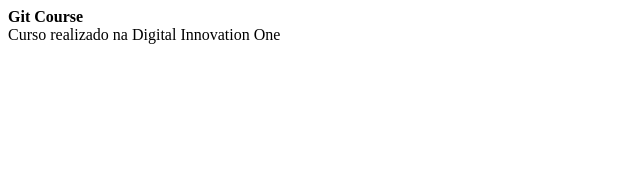
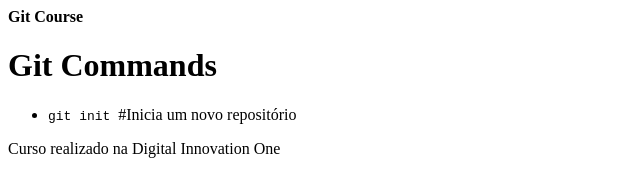
Before and after one commit to alemaocastro1986/git-course, a plain HTML site: page index.html in a window 1280 px wide. Shown: the whole page, without its empty margins (0-640 px from the left). Drawn offline with Linux system fonts and the light colour scheme.

Commit message:
Criando arquivo de estilos

```diff
--- a/index.html
+++ b/index.html
@@ -4,11 +4,20 @@
   <meta charset="UTF-8">
   <meta name="viewport" content="width=device-width, initial-scale=1.0">
   <title>Git Course</title>
+  <link rel="stylesheet" href="styles.css">
 </head>
 <body>
   <header>
     <strong>Git Course</strong>
   </header>
+  <div>
+    <h1>Git Commands</h1>
+    <ul>
+      <li>
+        <code>git init </code><span>#Inicia um novo repositório</span>
+      </li>
+    </ul>
+  </div>
   <footer>
     Curso realizado na Digital Innovation One
   </footer>
```
Also changed, not shown: styles.css (added).
